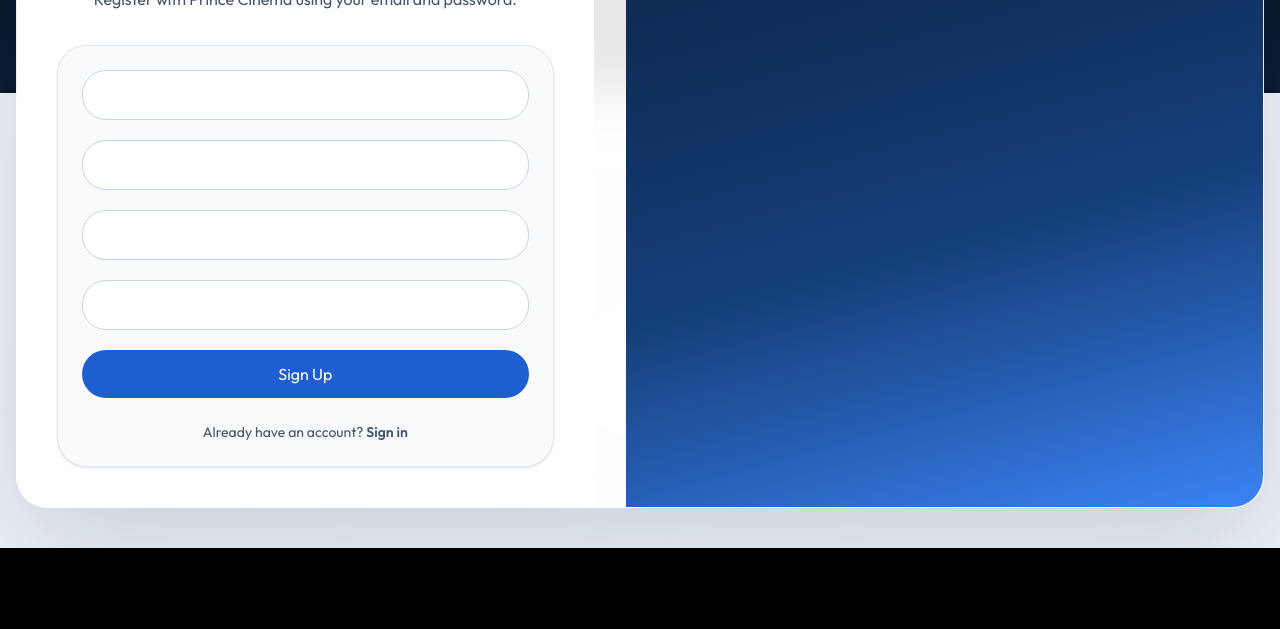
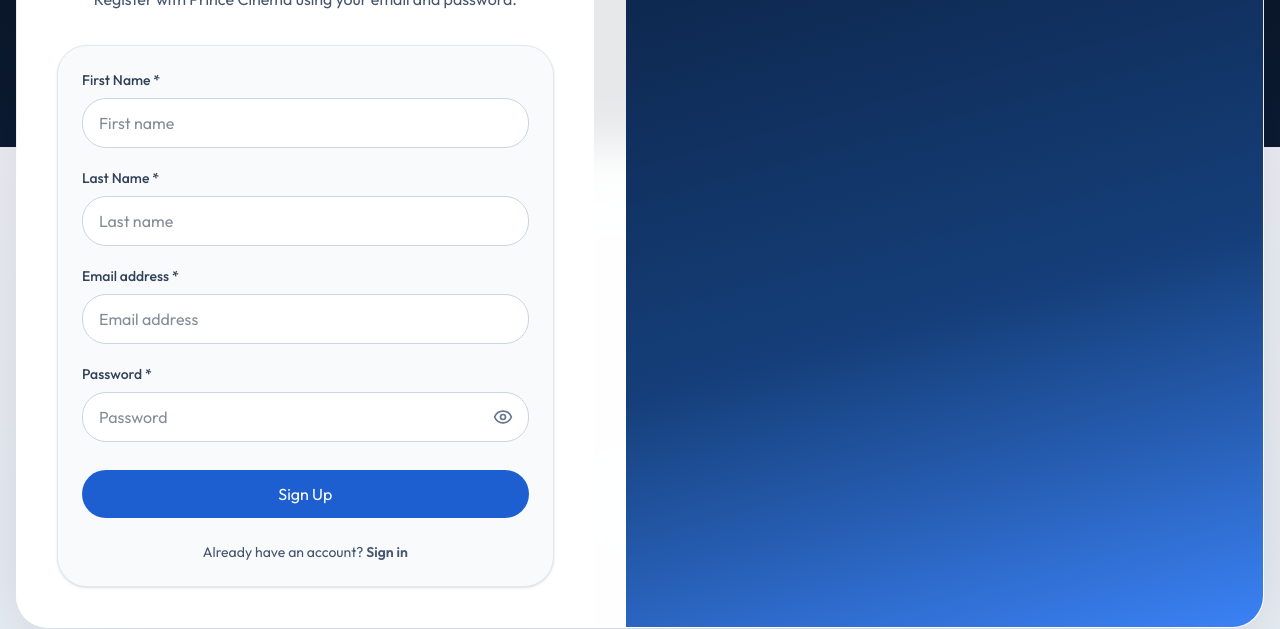
Before and after one commit to Dilshan74/Prince-Cinema, a React (Vite) app in the folder client/: page /signup in a window 1280 px wide. Shown: the part 280-909 px from the top of the page. Before the commit the page ends 828 px from the top, so only its background shows below. Built offline with nearby package versions, Linux system fonts and the light colour scheme; no server answers.

Commit message:
Implement user authentication pages for signup and login flows

```diff
--- a/client/src/pages/Login.jsx
+++ b/client/src/pages/Login.jsx
@@ -139,7 +139,7 @@ const Login = () => {
                     value={email}
                     onChange={(e) => setEmail(e.target.value)}
                     placeholder="you@example.com"
-                    className="w-full rounded-3xl border border-slate-300 bg-white px-4 py-3 outline-none focus:border-blue-500 focus:ring-2 focus:ring-blue-200"
+                    className="w-full rounded-3xl border border-slate-300 bg-white px-4 py-3 text-slate-900 outline-none focus:border-blue-500 focus:ring-2 focus:ring-blue-200"
                   />
                 </div>
 
@@ -154,7 +154,7 @@ const Login = () => {
                       value={password}
                       onChange={(e) => setPassword(e.target.value)}
                       placeholder="••••••••"
-                      className="w-full rounded-3xl border border-slate-300 bg-white px-4 py-3 pr-12 outline-none focus:border-blue-500 focus:ring-2 focus:ring-blue-200"
+                      className="w-full rounded-3xl border border-slate-300 bg-white px-4 py-3 pr-12 text-slate-900 outline-none focus:border-blue-500 focus:ring-2 focus:ring-blue-200"
                     />
 
                     <button
--- a/client/src/pages/Signup.jsx
+++ b/client/src/pages/Signup.jsx
@@ -71,7 +71,7 @@ const Signup = () => {
 
       setTimeout(() => {
         navigate(
-          `/login?email=${encodeURIComponent(email)}&redirect=${encodeURIComponent(
+          `/login?registered=true&email=${encodeURIComponent(email)}&redirect=${encodeURIComponent(
             redirectTo
           )}`
         )
@@ -121,53 +121,72 @@ const Signup = () => {
               )}
 
               <form onSubmit={handleSubmit} className="space-y-5">
-
+                <div>
+                  <label className="mb-2 block text-sm font-medium text-slate-700 text-left">
+                    First Name *
+                  </label>
                   <input
                     type="text"
                     placeholder="First name"
                     value={firstName}
                     onChange={(e) => setFirstName(e.target.value)}
-                  className="w-full rounded-3xl border border-slate-300 bg-white px-4 py-3"
+                    className="w-full rounded-3xl border border-slate-300 bg-white px-4 py-3 text-slate-900 outline-none focus:border-blue-500 focus:ring-2 focus:ring-blue-200"
                   />
+                </div>
 
+                <div>
+                  <label className="mb-2 block text-sm font-medium text-slate-700 text-left">
+                    Last Name *
+                  </label>
                   <input
                     type="text"
                     placeholder="Last name"
                     value={lastName}
                     onChange={(e) => setLastName(e.target.value)}
-                  className="w-full rounded-3xl border border-slate-300 bg-white px-4 py-3"
+                    className="w-full rounded-3xl border border-slate-300 bg-white px-4 py-3 text-slate-900 outline-none focus:border-blue-500 focus:ring-2 focus:ring-blue-200"
                   />
+                </div>
 
+                <div>
+                  <label className="mb-2 block text-sm font-medium text-slate-700 text-left">
+                    Email address *
+                  </label>
                   <input
                     type="email"
                     placeholder="Email address"
                     value={email}
                     onChange={(e) => setEmail(e.target.value)}
-                  className="w-full rounded-3xl border border-slate-300 bg-white px-4 py-3"
+                    className="w-full rounded-3xl border border-slate-300 bg-white px-4 py-3 text-slate-900 outline-none focus:border-blue-500 focus:ring-2 focus:ring-blue-200"
                   />
+                </div>
 
+                <div>
+                  <label className="mb-2 block text-sm font-medium text-slate-700 text-left">
+                    Password *
+                  </label>
                   <div className="relative">
                     <input
                       type={showPassword ? 'text' : 'password'}
                       placeholder="Password"
                       value={password}
                       onChange={(e) => setPassword(e.target.value)}
-                    className="w-full rounded-3xl border border-slate-300 bg-white px-4 py-3 pr-12"
+                      className="w-full rounded-3xl border border-slate-300 bg-white px-4 py-3 pr-12 text-slate-900 outline-none focus:border-blue-500 focus:ring-2 focus:ring-blue-200"
                     />
 
                     <button
                       type="button"
                       onClick={() => setShowPassword(!showPassword)}
-                    className="absolute right-4 top-1/2 -translate-y-1/2"
+                      className="absolute right-4 top-1/2 -translate-y-1/2 text-slate-500"
                     >
                       {showPassword ? <EyeOff size={20} /> : <Eye size={20} />}
                     </button>
+                  </div>
                 </div>
 
                 <button
                   type="submit"
                   disabled={isSubmitting}
-                  className="w-full rounded-3xl bg-[#1d5fd1] py-3 font-semibold text-white"
+                  className="w-full rounded-3xl bg-[#1d5fd1] py-3 font-semibold text-white hover:bg-[#1552b4] disabled:cursor-not-allowed disabled:bg-slate-400 mt-2"
                 >
                   {isSubmitting ? 'Signing up...' : 'Sign Up'}
                 </button>
```
Lines whose indentation alone changed are shown as unchanged.
